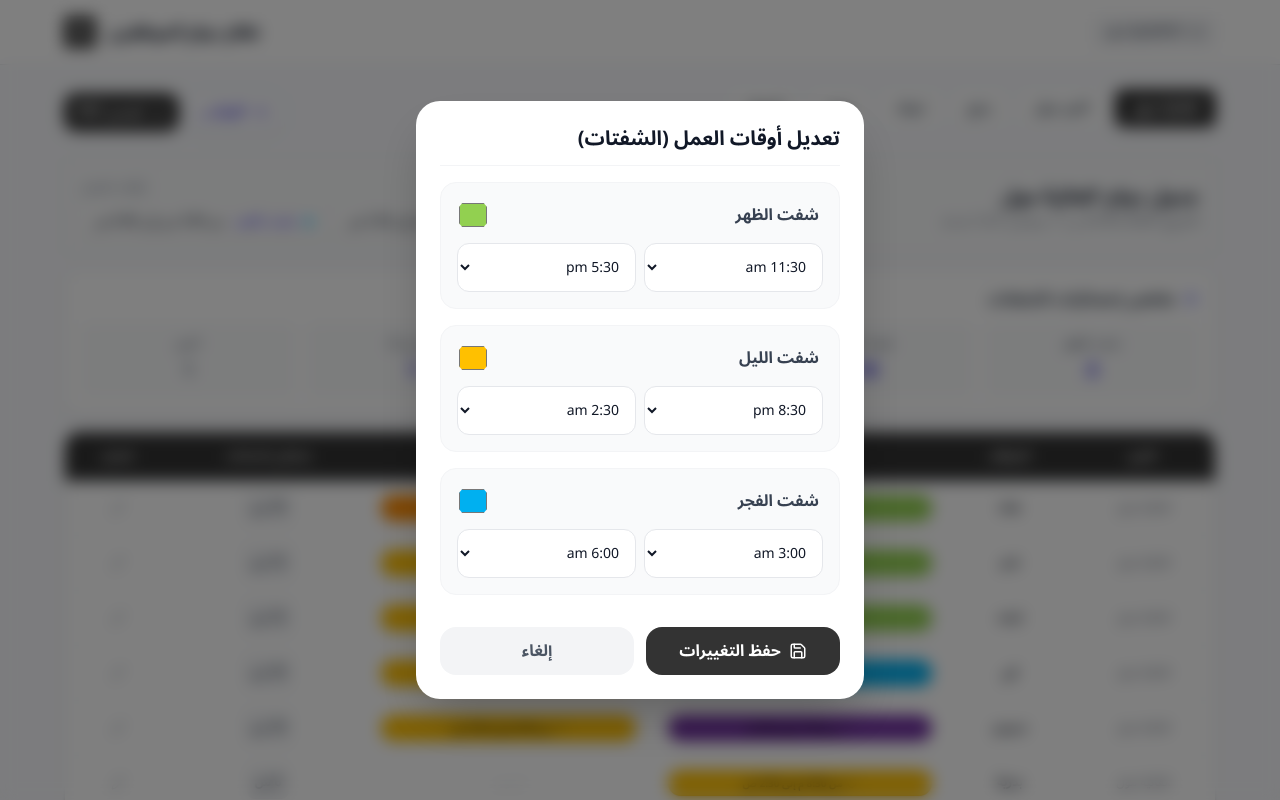
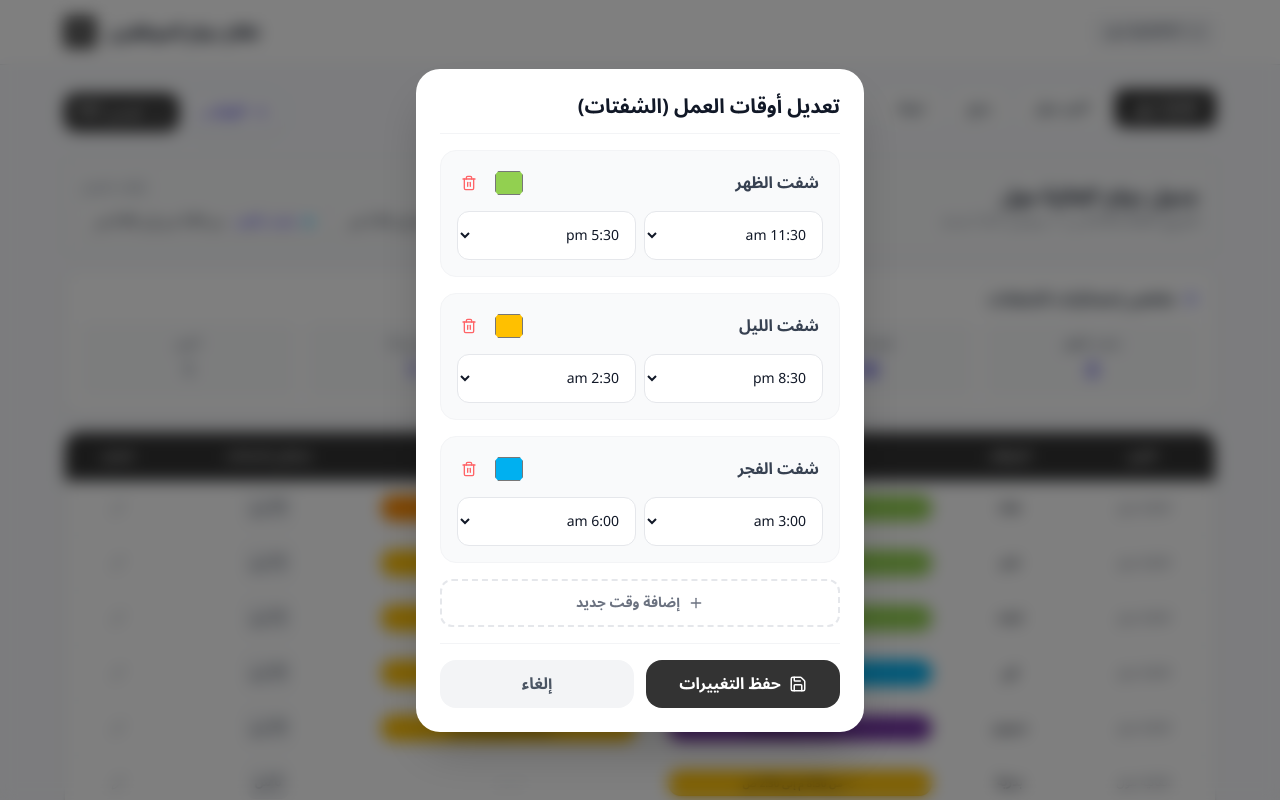
Before and after one commit to kha159-create/Ramdanshift, a React (Vite) app: page / in a window 1280 px wide. Both pictures are taken after a click on the button "تعديل الأوقات". Shown: the top 800 px of the page. Built offline with nearby package versions, Linux system fonts and the light colour scheme.

Commit message:
feat: allow adding and deleting opening shifts

```diff
--- a/src/App.tsx
+++ b/src/App.tsx
@@ -844,6 +844,7 @@ export default function App() {
                       }}
                       className="bg-transparent font-bold text-gray-700 outline-none focus:ring-1 focus:ring-indigo-200 rounded px-1"
                     />
+                    <div className="flex items-center gap-3">
                       <input
                         type="color"
                         value={shift.color}
@@ -854,6 +855,16 @@ export default function App() {
                         }}
                         className="w-8 h-8 rounded-full border-none cursor-pointer"
                       />
+                      <button
+                        onClick={() => {
+                          const newShifts = editingOpeningShifts.filter((_, i) => i !== idx);
+                          setEditingOpeningShifts(newShifts);
+                        }}
+                        className="text-red-400 hover:text-red-600 transition-colors p-1"
+                      >
+                        <Trash2 size={16} />
+                      </button>
+                    </div>
                   </div>
                   <div className="flex gap-2">
                     <select
@@ -886,7 +897,20 @@ export default function App() {
                 </div>
               ))}
             </div>
-            <div className="flex gap-3 pt-4">
+
+            <button
+              onClick={() => {
+                setEditingOpeningShifts([
+                  ...editingOpeningShifts,
+                  { name: 'شفت جديد', time: '11:30 am - 5:30 pm', color: '#6366f1' }
+                ]);
+              }}
+              className="w-full py-3 border-2 border-dashed border-gray-200 text-gray-500 rounded-xl hover:border-indigo-400 hover:bg-indigo-50 hover:text-indigo-600 font-bold text-sm transition-all flex items-center justify-center gap-2 mt-2"
+            >
+              <Plus size={16} /> إضافة وقت جديد
+            </button>
+
+            <div className="flex gap-3 pt-4 mt-2 border-t border-gray-100">
               <button
                 onClick={handleSaveOpeningShifts}
                 className="flex-1 bg-[#333333] text-white py-3 rounded-2xl font-bold hover:bg-black transition-all flex items-center justify-center gap-2"
```
Lines whose indentation alone changed are shown as unchanged.
